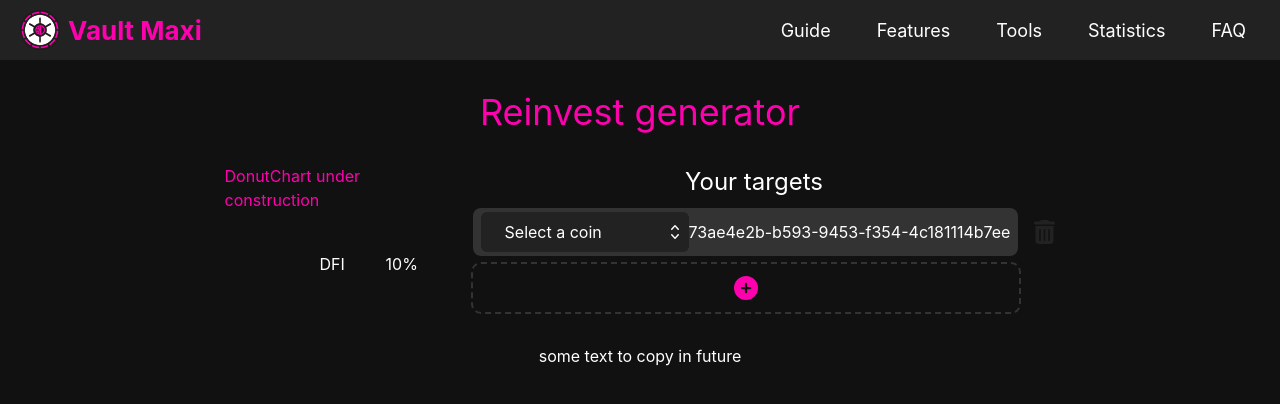
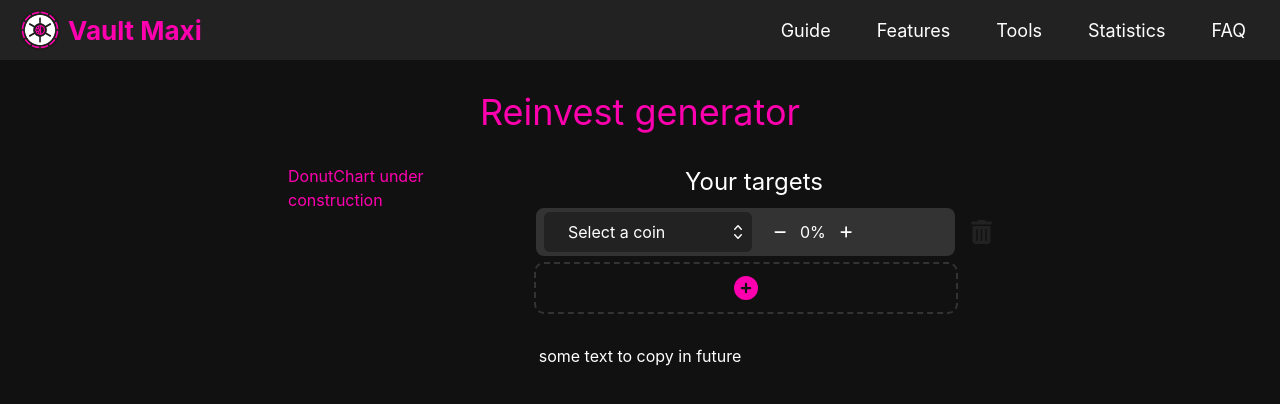
Before and after one commit to Krysh90/vault-maxi-web, a Next.js app: page /tool/reinvest-generator in a window 1280 px wide. Both pictures are taken after a click on the button 746 px from the left and 232 px from the top of the page. Shown: the top 404 px of the page. Built offline with nearby package versions, Linux system fonts and the light colour scheme.

Commit message:
[tool-reinvest] added value chooser and small improvements

```diff
--- a/components/base/dropdown.tsx
+++ b/components/base/dropdown.tsx
@@ -1,3 +1,5 @@
+import { faCheck } from '@fortawesome/free-solid-svg-icons'
+import { FontAwesomeIcon } from '@fortawesome/react-fontawesome'
 import { useState } from 'react'
 
 function DropdownIndicator() {
@@ -81,12 +83,13 @@ export default function Dropdown({ items, onSelect }: DropdownProps) {
               key={key}
             >
               <button
-                className="min-w-full min-h-full"
+                className="min-w-full min-h-full flex flex-row items-center justify-between"
                 onClick={() => {
                   select(item)
                 }}
               >
                 <ItemDisplay item={item} />
+                {item.label === selectedItem?.label && <FontAwesomeIcon icon={faCheck} size={'sm'} />}
               </button>
             </li>
           ))}
--- a/components/tool/chart.tsx
+++ b/components/tool/chart.tsx
@@ -25,7 +25,7 @@ export default function Chart({}: ChartProps) {
       <table className="w-[216px]">
         <tbody>
           {reinvestContext.targets
-            .filter((target) => target.value && target.name)
+            .filter((target) => target.name && target.value > 0)
             .map((target) => toChartEntry(target))
             .map((item, key) => (
               <tr key={key} className="h-10">
--- a/components/tool/reinvest-entries.tsx
+++ b/components/tool/reinvest-entries.tsx
@@ -5,6 +5,7 @@ import { FontAwesomeIcon } from '@fortawesome/react-fontawesome'
 import uuid from 'react-uuid'
 import Dropdown from '../base/dropdown'
 import { ReinvestContext } from '../../contexts/reinvest.context'
+import ValueChooser from './value-chooser'
 
 export interface ReinvestEntriesProps {}
 
@@ -12,7 +13,7 @@ export default function ReinvestEntries({}: ReinvestEntriesProps) {
   const reinvestContext = useContext(ReinvestContext)
 
   const onAdd = (): void => {
-    reinvestContext.update(reinvestContext.targets.concat({ id: uuid(), value: 10, name: 'DFI' }))
+    reinvestContext.update(reinvestContext.targets.concat({ id: uuid(), value: 0 }))
   }
 
   const onRemove = (entry?: ReinvestTarget): void => {
@@ -42,18 +43,26 @@ function Entry({
   const reinvestContext = useContext(ReinvestContext)
   const [hover, setHover] = useState(false)
 
+  const updateToken = (value: string, entry?: ReinvestTarget) => {
+    const target = reinvestContext.targets.find((target) => target.id === entry?.id)
+    if (target) target.name = value
+    reinvestContext.update(reinvestContext.targets)
+  }
+
+  const updateValue = (value: number, entry?: ReinvestTarget) => {
+    const target = reinvestContext.targets.find((target) => target.id === entry?.id)
+    if (target) target.value = value
+    reinvestContext.update(reinvestContext.targets)
+  }
+
   return (
     <div className="flex flex-row gap-4 items-center">
-      <div className="bg-light h-12 flex flex-row rounded-lg w-full items-center px-2 py-4">
+      <div className="bg-light h-12 flex flex-row rounded-lg w-full items-center px-2 py-4 gap-4">
         <Dropdown
           items={[{ label: 'DFI' }, { label: 'BTC' }, { label: 'ETH' }, { label: 'TSLA-DUSD' }]}
-          onSelect={(item) => {
-            const target = reinvestContext.targets.find((target) => target.id === entry?.id)
-            if (target) target.name = item.label
-            reinvestContext.update(reinvestContext.targets)
-          }}
+          onSelect={(item) => updateToken(item.label, entry)}
         />
-        <p className="truncate">{entry?.id}</p>
+        <ValueChooser entry={entry} boundary={{ min: 1, max: 100 }} onChange={(value) => updateValue(value, entry)} />
       </div>
       <button
         onClick={() => {
--- /dev/null
+++ b/components/tool/value-chooser.tsx
@@ -0,0 +1,58 @@
+import { faMinus, faPlus, faCheck } from '@fortawesome/free-solid-svg-icons'
+import { FontAwesomeIcon } from '@fortawesome/react-fontawesome'
+import { useState } from 'react'
+import { ReinvestTarget } from '../../dtos/reinvest-target.dto'
+
+export interface ValueChooserProps {
+  boundary: { min: number; max: number }
+  entry?: ReinvestTarget
+  onChange: (value: number) => void
+}
+
+export default function ValueChooser({ entry, onChange, boundary }: ValueChooserProps) {
+  const [isEdit, setIsEdit] = useState(false)
+
+  const decrease = () => {
+    if (entry && entry.value > boundary.min) onChange(entry.value - 1)
+  }
+
+  const increase = () => {
+    if (entry && entry.value < boundary.max) onChange(entry.value + 1)
+  }
+
+  return (
+    <div className="flex flex-row items-center gap-2">
+      {isEdit ? (
+        <>
+          <input
+            type={'number'}
+            enterKeyHint={'done'}
+            onChange={(e) => {
+              const value = +e.target.value
+              if (value > 0 && value <= 100) onChange(value)
+            }}
+            onKeyUp={(e) => e.key === 'Enter' && setIsEdit(false)}
+            onSubmit={() => setIsEdit(false)}
+            autoFocus={true}
+            className="text-white bg-light w-8 ml-8 focus:outline-none"
+          />
+          <button className="h-6 w-6" onClick={() => setIsEdit(false)}>
+            <FontAwesomeIcon icon={faCheck} size={'sm'} />
+          </button>
+        </>
+      ) : (
+        <>
+          <button className="h-6 w-6" onClick={decrease}>
+            <FontAwesomeIcon icon={faMinus} size={'sm'} />
+          </button>
+          <button onClick={() => setIsEdit(true)}>
+            <p>{entry?.value}%</p>
+          </button>
+          <button className="h-6 w-6" onClick={increase}>
+            <FontAwesomeIcon icon={faPlus} size={'sm'} />
+          </button>
+        </>
+      )}
+    </div>
+  )
+}
--- a/dtos/reinvest-target.dto.ts
+++ b/dtos/reinvest-target.dto.ts
@@ -1,6 +1,6 @@
 export interface ReinvestTarget {
   id: string
-  value?: number
+  value: number
   name?: string
   targetAddress?: string
   targetVault?: string
--- a/styles/globals.css
+++ b/styles/globals.css
@@ -54,3 +54,15 @@ em {
   border-radius: 8px;
   padding: 1rem 1.5rem;
 }
+
+/* Chrome, Safari, Edge, Opera */
+input::-webkit-outer-spin-button,
+input::-webkit-inner-spin-button {
+  -webkit-appearance: none;
+  margin: 0;
+}
+
+/* Firefox */
+input[type='number'] {
+  -moz-appearance: textfield;
+}
```
